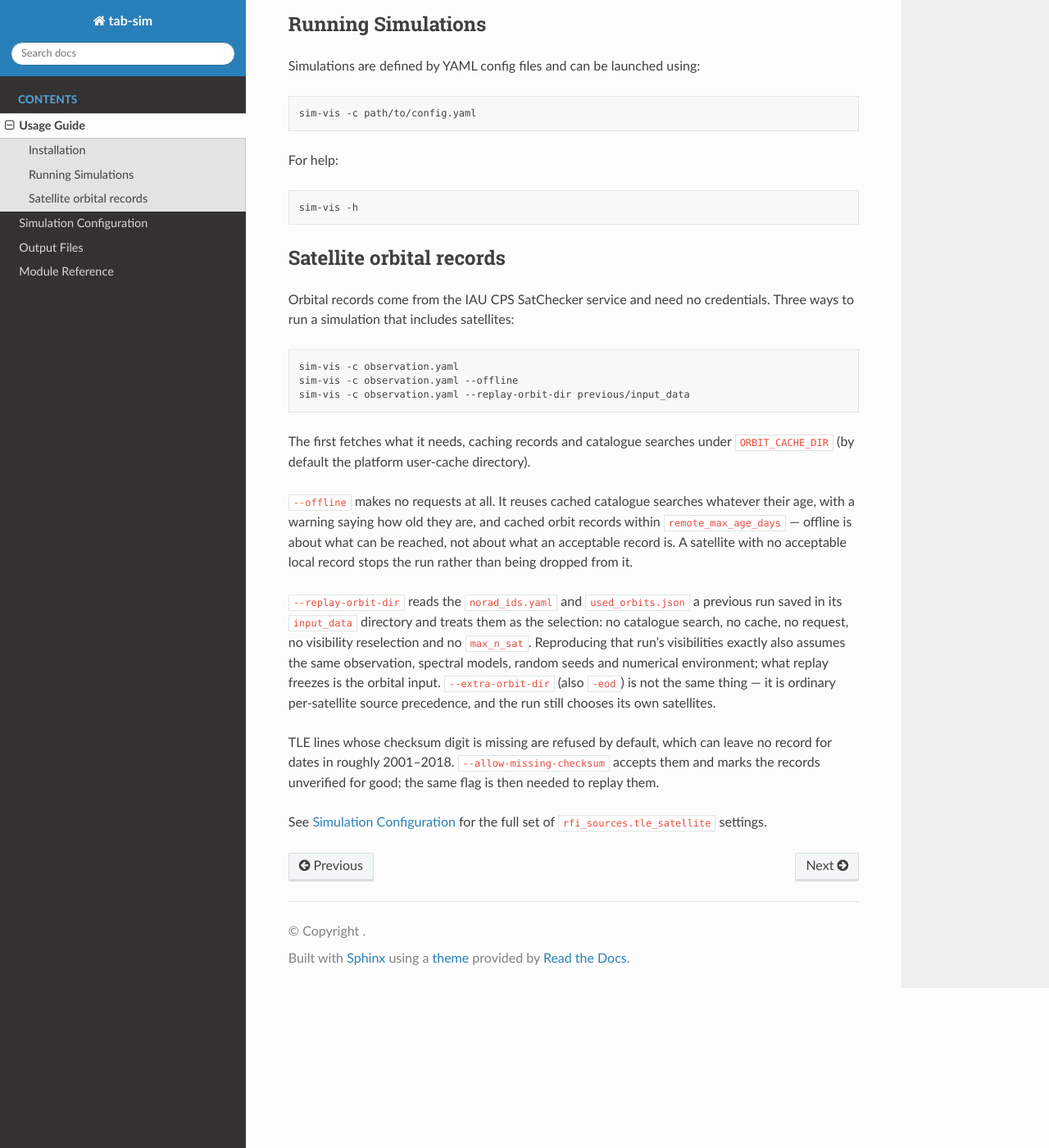
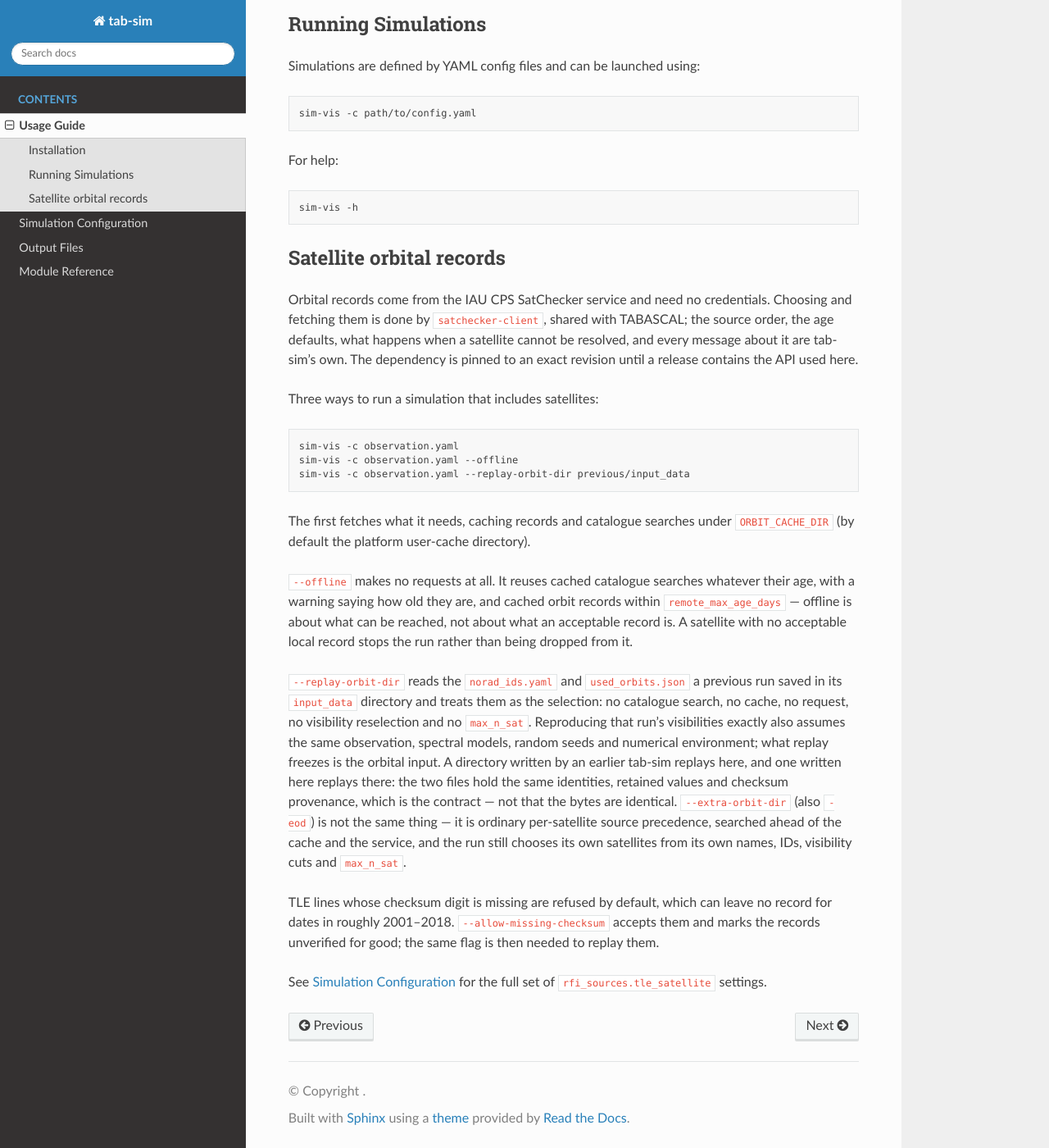
Before and after one commit to chrisfinlay/tab-sim, a Sphinx documentation site: the page built from docs/usage.rst, in a window 1280 px wide and 1400 px high, scrolled down 679 px. Shown: the whole window at 82% size. Built offline with Sphinx 7.4.7 and the Read the Docs theme 3.1.0, drawn with Linux system fonts in a browser that asks for light colours.

Commit message:
Say which half of the orbit machinery is now the shared client's
The selection, acquisition and replay execution moved to satchecker-client;
the source order, the age defaults, the coverage rules and every message about
them did not. The docs said tab-sim did all of it.

Also states what the change does not alter, since each is a question a user
would otherwise have to answer by experiment: replay directories are readable
in both directions and the contract is what reads back rather than the bytes;
the shared cache scheme is unchanged, with nothing to migrate and nothing to
purge, and its rows now state their kind and their checksum provenance
explicitly; and the pinned dependency can only become a released one when a
release contains the API this uses.

input_data's replay pair was missing from the output listing entirely.

```diff
--- a/docs/usage.rst
+++ b/docs/usage.rst
@@ -48,6 +48,11 @@ Satellite orbital records
 -------------------------
 
 Orbital records come from the IAU CPS SatChecker service and need no credentials.
+Choosing and fetching them is done by ``satchecker-client``, shared with TABASCAL;
+the source order, the age defaults, what happens when a satellite cannot be
+resolved, and every message about it are tab-sim's own. The dependency is pinned to
+an exact revision until a release contains the API used here.
+
 Three ways to run a simulation that includes satellites:
 
 .. code-block:: bash
@@ -70,9 +75,13 @@ previous run saved in its ``input_data`` directory and treats them as the
 selection: no catalogue search, no cache, no request, no visibility reselection and
 no ``max_n_sat``. Reproducing that run's visibilities exactly also assumes the same
 observation, spectral models, random seeds and numerical environment; what replay
-freezes is the orbital input. ``--extra-orbit-dir`` (also ``-eod``) is not the same
-thing — it is ordinary per-satellite source precedence, and the run still chooses
-its own satellites.
+freezes is the orbital input. A directory written by an earlier tab-sim replays
+here, and one written here replays there: the two files hold the same identities,
+retained values and checksum provenance, which is the contract — not that the bytes
+are identical. ``--extra-orbit-dir`` (also ``-eod``) is not the same thing — it is
+ordinary per-satellite source precedence, searched ahead of the cache and the
+service, and the run still chooses its own satellites from its own names, IDs,
+visibility cuts and ``max_n_sat``.
 
 TLE lines whose checksum digit is missing are refused by default, which can leave no
 record for dates in roughly 2001–2018. ``--allow-missing-checksum`` accepts them and
```
Also changed, not shown: README.md (+24 -1 lines), docs/output.rst (+10 -0 lines).
